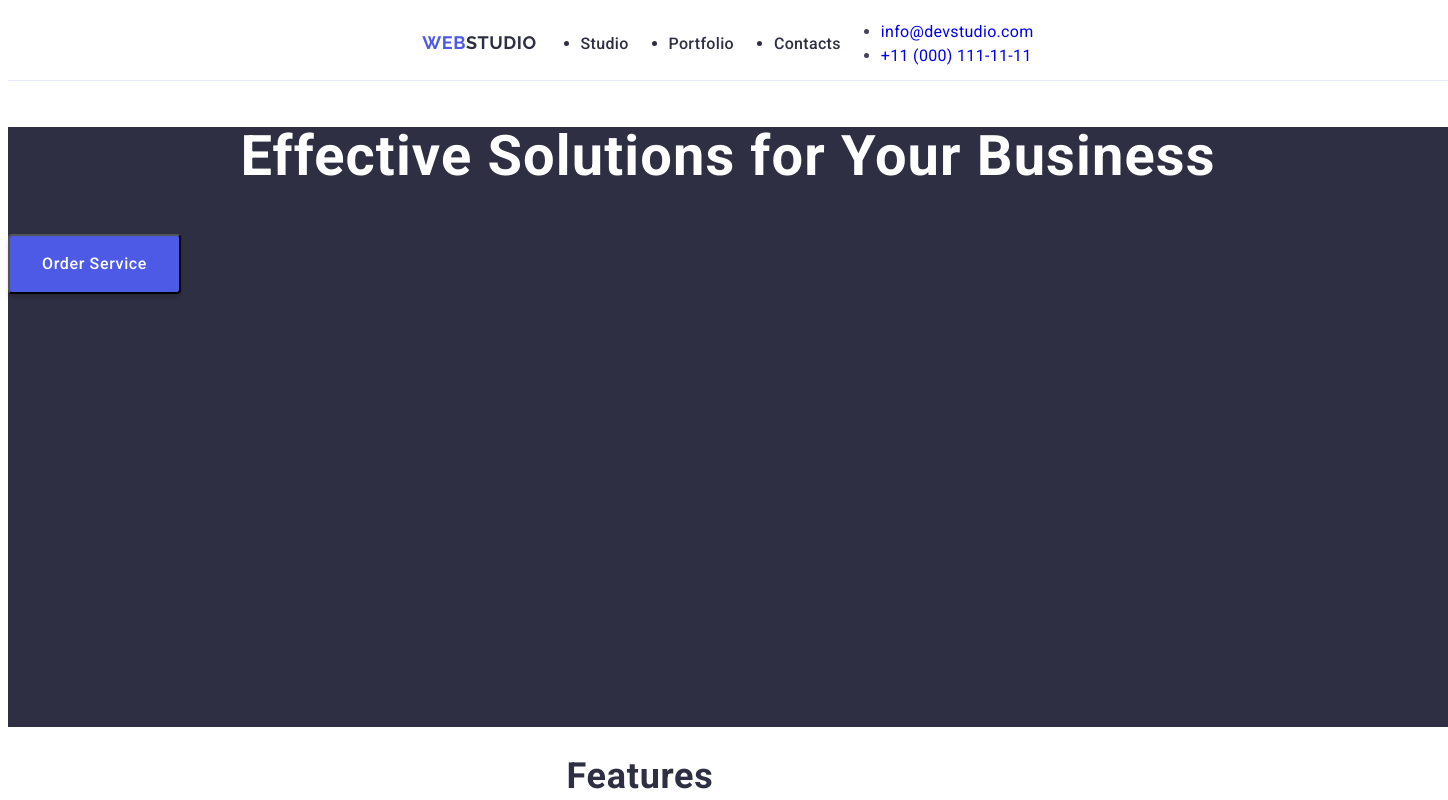
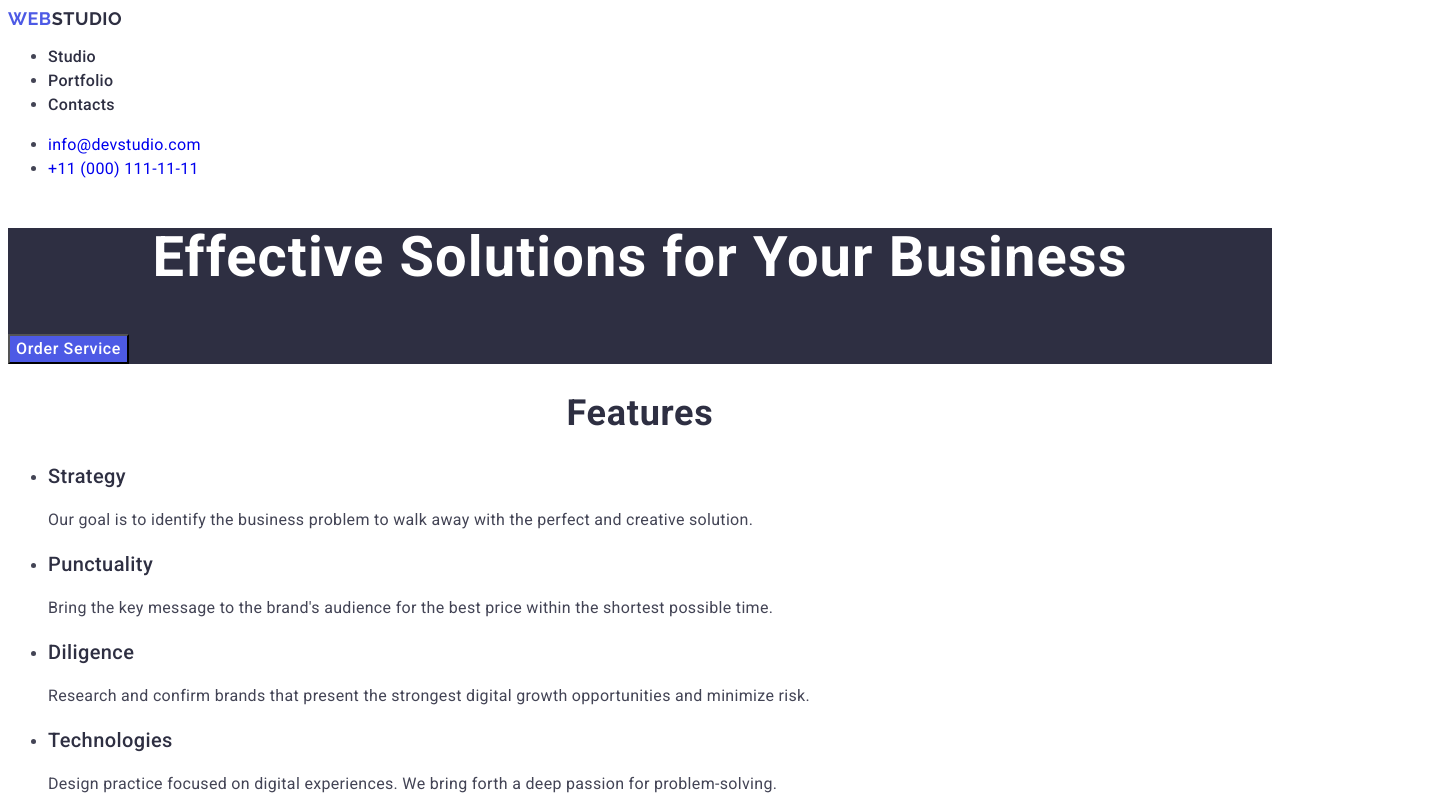
Before and after one commit to IhorBukata/frontend-lesson-02, a plain HTML site: page index.html in a window 1280 px wide. Shown: the top 800 px of the page, 1448 px wide, since content can reach past the window. Drawn offline with Linux system fonts and the light colour scheme.

Commit message:
Update styles.css

```diff
--- a/css/styles.css
+++ b/css/styles.css
@@ -18,12 +18,8 @@ a:active {
 }
 
 .header {
-  width: 1440px;
-  height: 72px;
   flex-shrink: 0;
-  border-bottom: 1px solid var(--CORNFLOWER, #e7e9fc);
   background: #fff;
-  display: flex;
   justify-content: center;
   align-items: center;
 }
@@ -36,9 +32,7 @@ a:active {
   line-height: 1.17em;
   letter-spacing: 0.54px;
   text-transform: uppercase;
-  display: inline-flex;
   height: 24px;
-  align-items: center;
   flex-shrink: 0;
 }
 
@@ -46,22 +40,11 @@ a:active {
   color: #2e2f42;
 }
 
-.header-nav {
-  display: inline-flex;
-  align-items: flex-start;
-  gap: 40px;
-  color: var(--NAVY-BLUE, #2e2f42);
-  font-size: 16px;
-  font-weight: 500;
-  line-height: 1.5em;
-  letter-spacing: 0.32px;
-}
-
 .nav-item {
   color: #2e2f42;
   font-size: 16px;
   font-weight: 500;
-  line-height: 24px; /* 150% */
+  line-height: 1.5em;
   letter-spacing: 0.02em;
 }
 
@@ -101,8 +84,6 @@ a:active {
 }
 
 .hero {
-  width: 1440px;
-  height: 600px;
   flex-shrink: 0;
   background: #2e2f42;
 }
@@ -117,13 +98,7 @@ a:active {
 }
 
 .hero-btn {
-  display: inline-flex;
-  padding: 16px 32px;
-  align-items: flex-start;
-  gap: 10px;
-  border-radius: 4px;
   background: #4d5ae5;
-  box-shadow: 0px 4px 4px 0px rgba(0, 0, 0, 0.15);
   color: #fff;
   font-family: "Roboto", sans-serif;
   font-size: 16px;
@@ -172,8 +147,6 @@ a:active {
 
 .team-box {
   background: #fff;
-  width: 264px;
-  height: 380px;
 }
 
 .item-team {
@@ -209,8 +182,6 @@ a:active {
 }
 
 .footer {
-  width: 1440px;
-  height: 312px;
   flex-shrink: 0;
   background: #2e2f42;
 }
```
